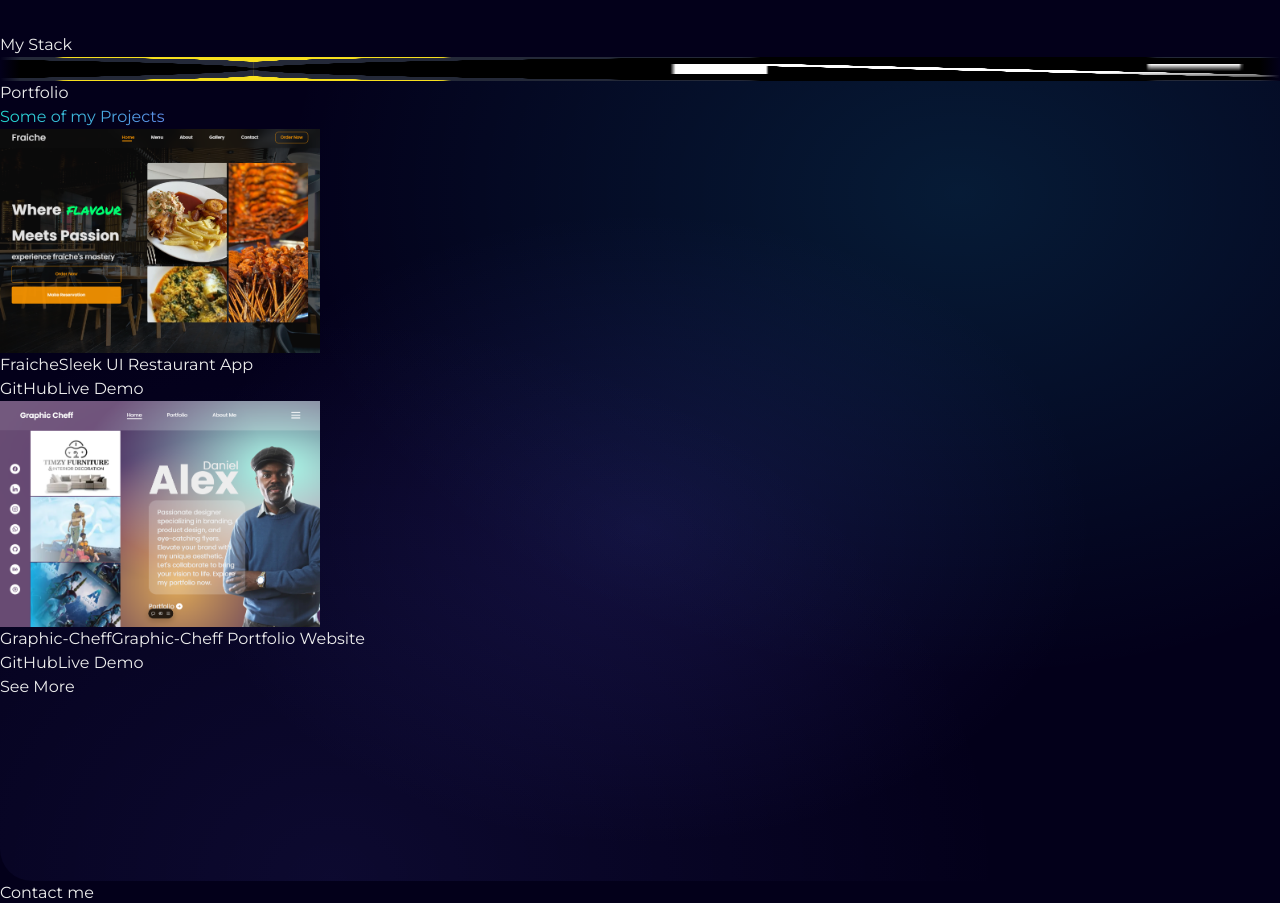
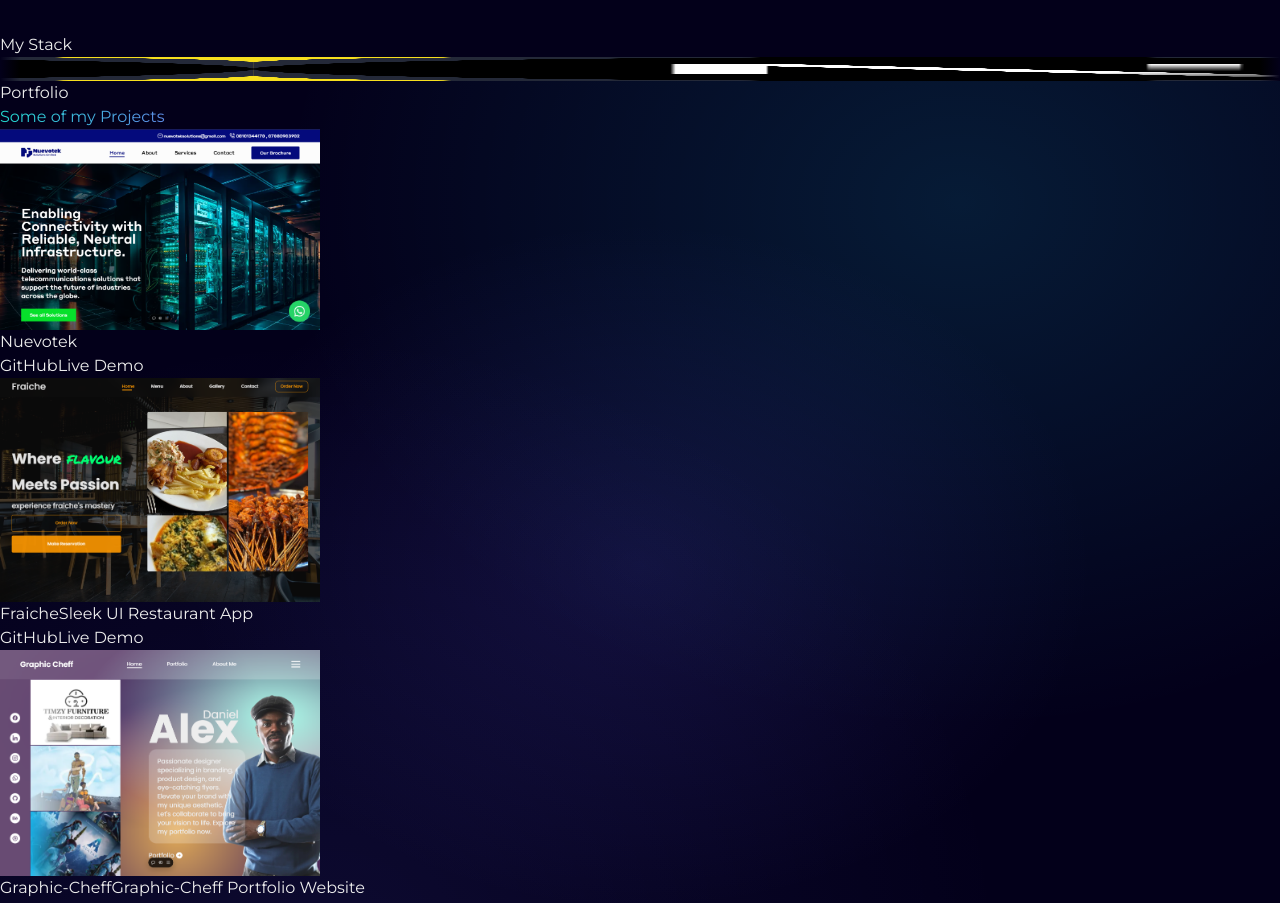
Before and after one commit to EmmanuelUwem1/Dev-Emmanuel---Portfolio-, a Next.js app: page / in a window 1280 px wide. Shown: the part 2200-3103 px from the top of the page. Built offline with nearby package versions, Linux system fonts and the light colour scheme; a web font is replaced by a local one.

Commit message:
feet: more project added

```diff
--- a/src/components/home/Hero.js
+++ b/src/components/home/Hero.js
@@ -3,9 +3,9 @@ import { useState, useEffect } from "react";
 import Image from "next/image";
 import Link from "next/link";
 import { motion } from 'framer-motion'
+function Hero() {
 
 
-function Hero() {
   const [width, setWidth] = useState(0);
 
   useEffect(() => {
@@ -57,7 +57,7 @@ function Hero() {
                 delay: `${index == 0 ? 0.1 : Number(index) / 6}`,
               }}
               key={index}
-              className="font-audiowide text-4xl sm:text-6xl md:text-7xl cursor-pointer"
+              className={"font-audiowide text-4xl sm:text-6xl md:text-7xl cursor-pointer"}
             >
               {text}
             </motion.span>
--- /dev/null
+++ b/src/components/home/fonts/audioWide.js
@@ -0,0 +1,3 @@
+import { Audiowide } from "next/font/google";
+
+export  const AudiowideFont = Audiowide({ subsets: ["latin"] });
--- a/src/components/home/portfolioData.js
+++ b/src/components/home/portfolioData.js
@@ -1,4 +1,10 @@
 const projectsData = [
+  {
+    title: "Nuevotek",
+    href: "https://www.nuevotek.ng/",
+    image: "/nuevotek.png",
+    github: "https://github.com/EmmanuelUwem1/nuevotek",
+  },
   {
     title: "Fraiche",
     description: "Sleek UI Restaurant App",
@@ -6,12 +12,6 @@ const projectsData = [
     image: "/fraiche.png",
     github: "https://github.com/EmmanuelUwem1/Fraiche-Restaurant-App-",
   },
-  // {
-  //   title: "Unik",
-  //   href: "https://uniklanding.netlify.app/",
-  //   image: "/unik.png",
-  //   github: "https://github.com/EmmanuelUwem1/unik",
-  // },
   {
     title: "Graphic-Cheff",
     description: "Graphic-Cheff Portfolio Website",
```
